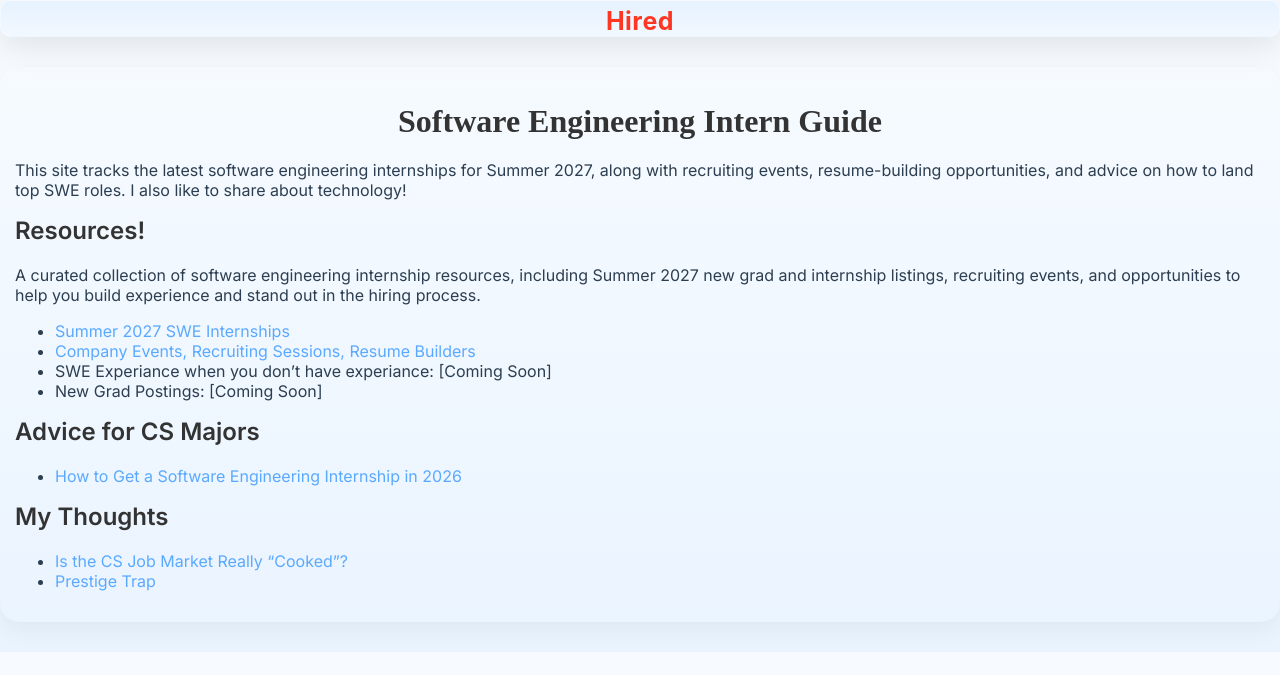
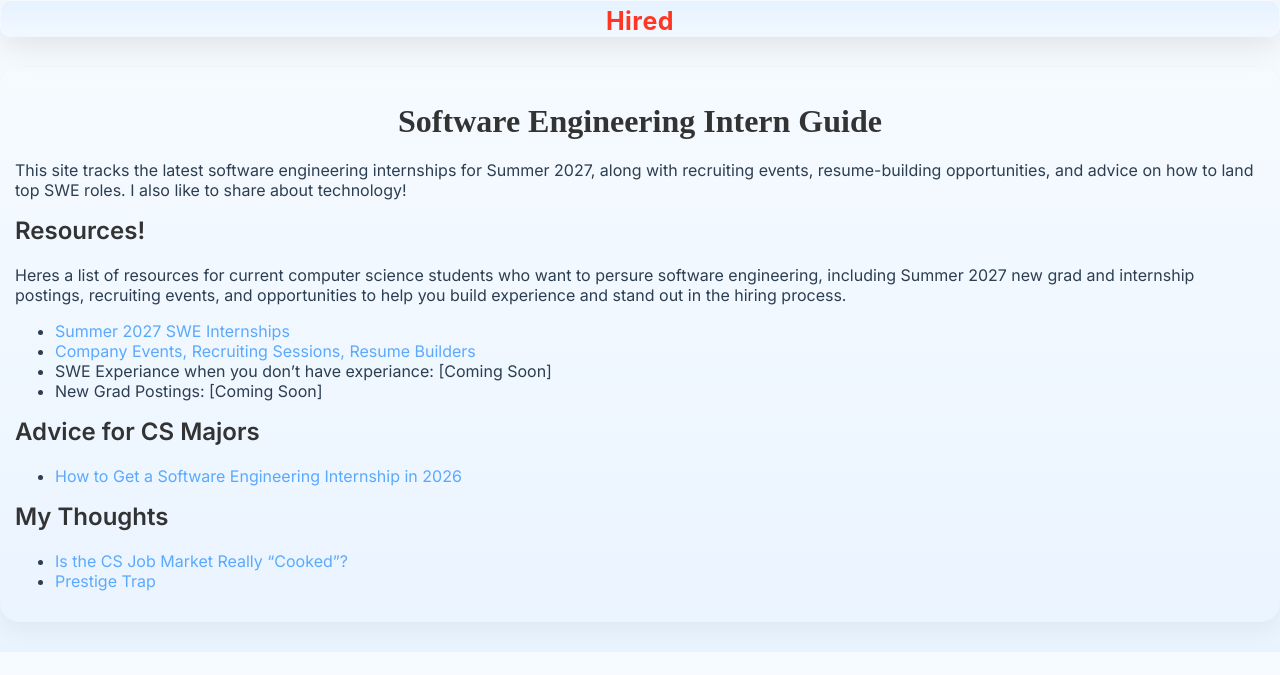
Before and after one commit to hiredmaybe67/hiredmaybe67.github.io, a Jekyll site: the page built from index.md, in a window 1280 px wide. Shown: the top 675 px of the page. Built offline with Jekyll 4.4.1, drawn with Linux system fonts in a browser that asks for light colours.

Commit message:
Update index.md

```diff
--- a/index.md
+++ b/index.md
@@ -8,7 +8,7 @@ along with recruiting events, resume-building opportunities, and advice
 on how to land top SWE roles. I also like to share about technology!
 
 ## Resources!
-A curated collection of software engineering internship resources, including Summer 2027 new grad and internship listings, recruiting events, and opportunities to help you build experience and stand out in the hiring process.
+Heres a list of resources for current computer science students who want to persure software engineering, including Summer 2027 new grad and internship postings, recruiting events, and opportunities to help you build experience and stand out in the hiring process.
 - [Summer 2027 SWE Internships](https://github.com/hiredmaybe67/SWE-Internships-summer-2027/blob/main/README.md)
 - [Company Events, Recruiting Sessions, Resume Builders](https://github.com/hiredmaybe67/csmajors-swe-opportunities/blob/main/README.md)
 - SWE Experiance when you don't have experiance: [Coming Soon]
```
